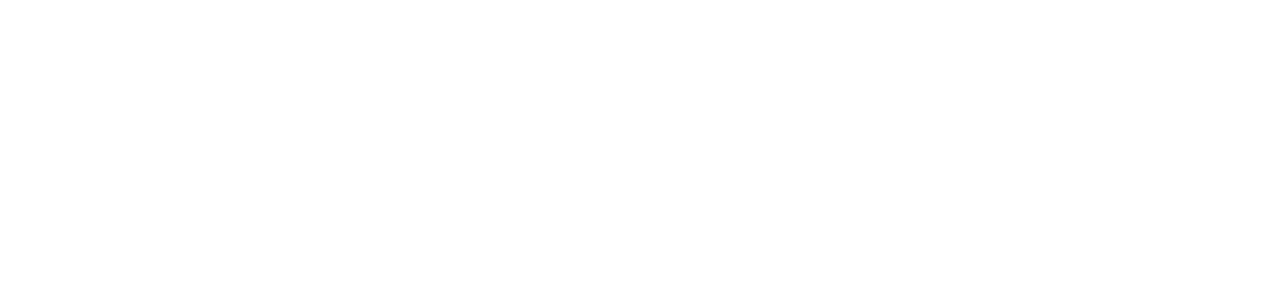
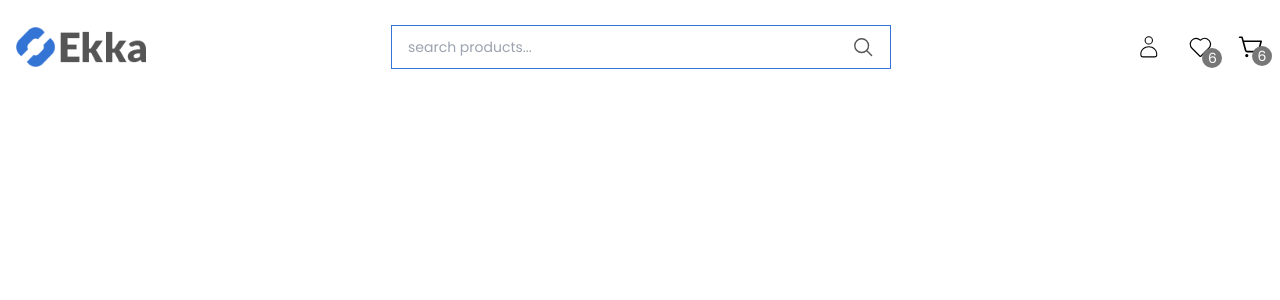
Before and after one commit to AliDeWeb/Online-Shop-NextJs, a Next.js app: page / in a window 1280 px wide. Shown: the top 300 px of the page. Built offline with nearby package versions, Linux system fonts and the light colour scheme.

Commit message:
header component some features developed

```diff
--- a/app/layout.tsx
+++ b/app/layout.tsx
@@ -33,6 +33,9 @@
   variable: "--font-montserrat",
 });
 
+// Components
+import Header from "@/components/Header/Header";
+
 export default function RootLayout({
   children,
 }: Readonly<{
@@ -40,7 +43,10 @@
 }>) {
   return (
     <html lang="en">
-      <body>{children}</body>
+      <body className={`${poppins.variable} ${montserrat.variable}`}>
+        <Header />
+        {children}
+      </body>
     </html>
   );
 }
--- /dev/null
+++ b/components/Forms/Search.tsx
@@ -0,0 +1,46 @@
+"use client";
+
+import React, { ChangeEvent } from "react";
+
+// Icons
+import { IoSearchOutline } from "react-icons/io5";
+
+const Search = () => {
+  // States
+  const [searchValue, setSearchValue] = React.useState<string>("");
+
+  // Callbacks
+  const searchHandler = React.useCallback(() => {
+    if (!searchValue.trim().length) return;
+
+    //   TODO: the value of `searchValue` should be trim before any action
+    console.log(searchValue);
+  }, [searchValue]);
+  const searchValueChangeHandler = React.useCallback(
+    (e: ChangeEvent<HTMLInputElement>) => {
+      setSearchValue((e.target as HTMLInputElement).value || "");
+    },
+    []
+  );
+
+  return (
+    <div className="flex items-center justify-between w-[500px] px-4 py-2.5 border border-solid border-[#3474d4] text-[#555555]">
+      <input
+        defaultValue={searchValue}
+        value={searchValue}
+        onChange={searchValueChangeHandler}
+        type="text"
+        placeholder="search products..."
+        className={`font-poppins font-normal text-sm outline-none border-none w-[calc(100%-30px)]`}
+      />
+      <button
+        onClick={searchHandler}
+        className="hover:text-[#3474d4] cursor-pointer transition-all"
+      >
+        <IoSearchOutline size={"1.4em"} />
+      </button>
+    </div>
+  );
+};
+
+export default Search;
--- /dev/null
+++ b/components/Header/Header.tsx
@@ -0,0 +1,56 @@
+import Link from "next/link";
+
+// Components
+import Search from "../Forms/Search";
+
+// Images
+import Image from "next/image";
+import logo from "@/public/icons/logo.png";
+
+// Icons
+import { CiUser, CiHeart } from "react-icons/ci";
+import { PiShoppingCartSimple } from "react-icons/pi";
+
+const Header = () => {
+  return (
+    <header className="py-[25px]">
+      <div className="container">
+        <div className="flex items-center justify-between">
+          <div>
+            <Image
+              src={logo}
+              alt="site logo"
+              width={130}
+              height={40}
+              className="w-[130px] h-10"
+            />
+          </div>
+          <div>
+            <Search />
+          </div>
+          <div className="flex items-center gap-6 text-[##444444] hover:child:text-[#3474d4] child:transition-all">
+            <Link href={"/"}>
+              <CiUser size={"1.6em"} />
+            </Link>
+
+            <Link href={"/"} className="relative">
+              <span className="absolute -bottom-[6px] -right-[8px] size-5 rounded-full bg-[#777777] font-poppins flex items-center justify-center text-white text-sm">
+                6
+              </span>
+              <CiHeart size={"1.8em"} />
+            </Link>
+
+            <Link href={"/"} className="relative">
+              <span className="absolute -bottom-[6px] -right-[8px] size-5 rounded-full bg-[#777777] font-poppins flex items-center justify-center text-white text-sm">
+                6
+              </span>
+              <PiShoppingCartSimple size={"1.6em"} />
+            </Link>
+          </div>
+        </div>
+      </div>
+    </header>
+  );
+};
+
+export default Header;
--- a/tailwind.config.ts
+++ b/tailwind.config.ts
@@ -15,6 +15,11 @@
       },
     },
   },
-  plugins: [],
+  plugins: [
+    function ({ addVariant }: { addVariant: any }) {
+      addVariant("child", "& > *");
+      addVariant("child-hover", "& > *:hover");
+    },
+  ],
 };
 export default config;
```
Also changed, not shown: package.json (+5 -4 lines), public/icons/logo.png (added), 1 other file (tests, documents, lock files or other folders).
